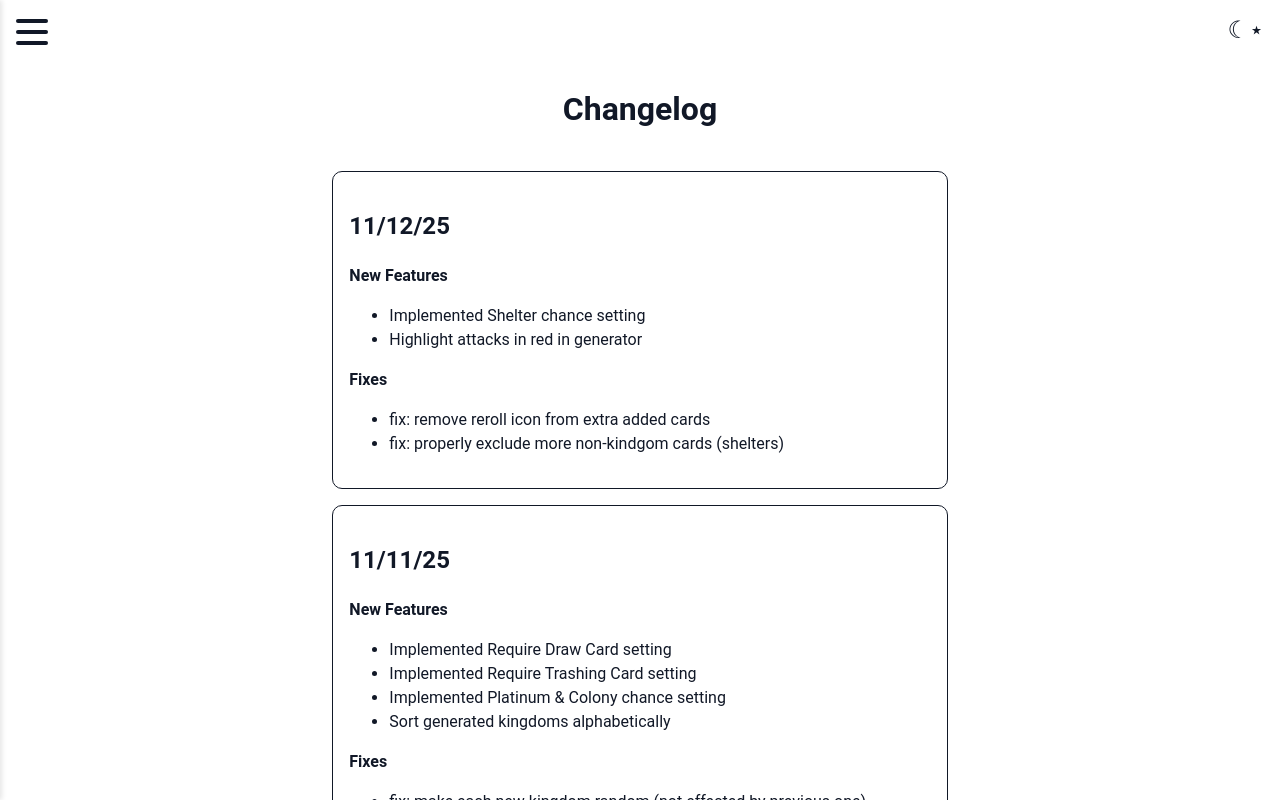
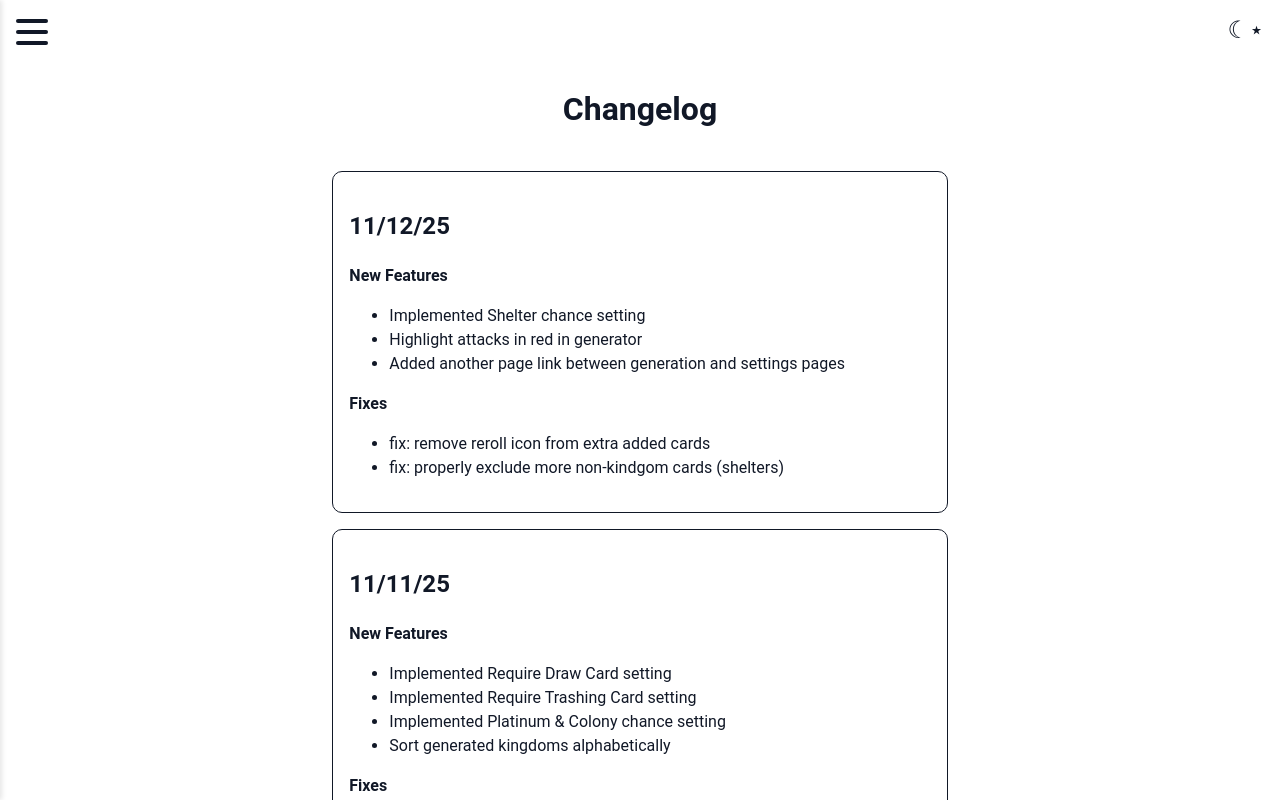
Before and after one commit to JHocevar/dominion, a SvelteKit app: page /changelog in a window 1280 px wide. Shown: the top 800 px of the page. Built offline with nearby package versions, Linux system fonts and the light colour scheme.

Commit message:
remove borders

```diff
--- a/src/routes/changelog/+page.svelte
+++ b/src/routes/changelog/+page.svelte
@@ -7,6 +7,7 @@
     <ul>
       <li>Implemented Shelter chance setting</li>
       <li>Highlight attacks in red in generator</li>
+      <li>Added another page link between generation and settings pages</li>
     </ul>
 
     <p>Fixes</p>
--- a/src/routes/generator/+page.svelte
+++ b/src/routes/generator/+page.svelte
@@ -48,7 +48,6 @@
 
 <style>
   .card {
-    border: 1px solid var(--muted);
     color: black;
     padding: 0.25rem;
     font-size: 1.5rem;
@@ -98,7 +97,6 @@
   }
 
   .attack {
-    border: 2px solid red;
     box-shadow: inset 0 0 8px 0.15em red;
   }
 
```
